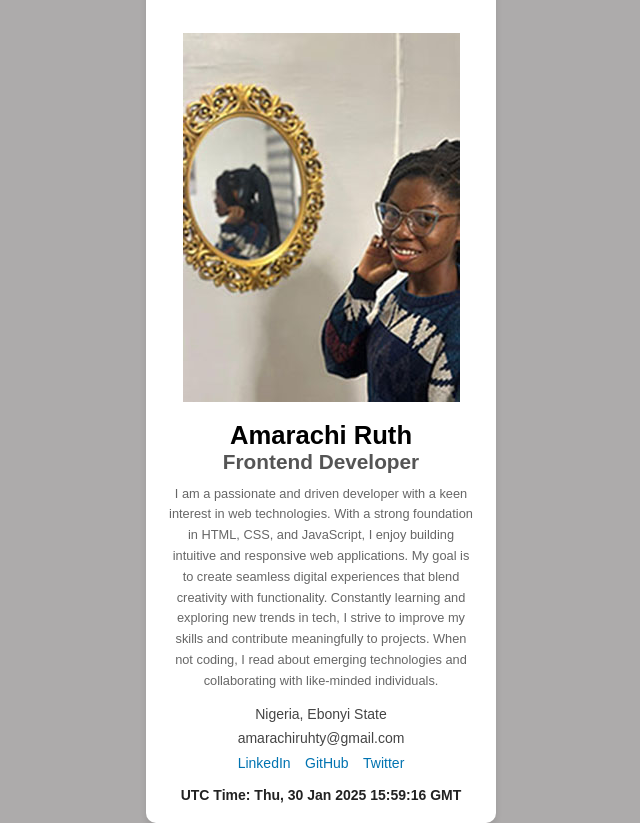
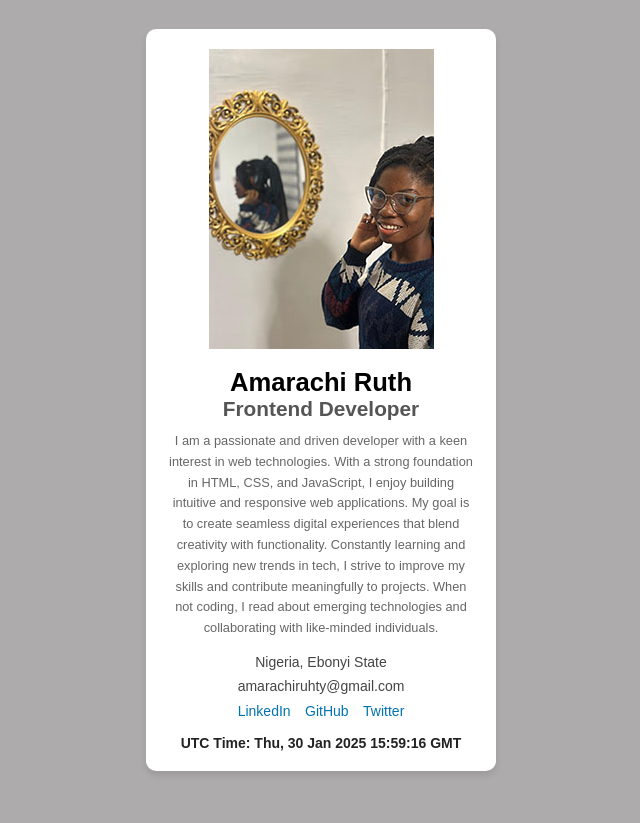
Before and after one commit to maracodez/Profile-Card, a plain HTML site: page index.html in a window 1280 px wide. Shown: the whole page, without its empty margins (319-959 px from the left). After the commit the page ends 800 px from the top, so only its background shows below. Drawn offline with Linux system fonts and the light colour scheme.

Commit message:
initial commit

```diff
--- a/index.html
+++ b/index.html
@@ -9,8 +9,7 @@
     </head>
     <body>
         <div class="profile-card">
-            <br><br>
-            <img src="/assets/resize.jpg" alt="Profile Picture" class="profile-picture" data-testid="profilePicture">
+            <img src="/assets/profile1 - Copy.jpg" alt="Profile Picture" class="profile-picture" data-testid="profilePicture">
 
             <h2 class="full-name" data-testid="fullName">Amarachi Ruth</h2>
 
```
